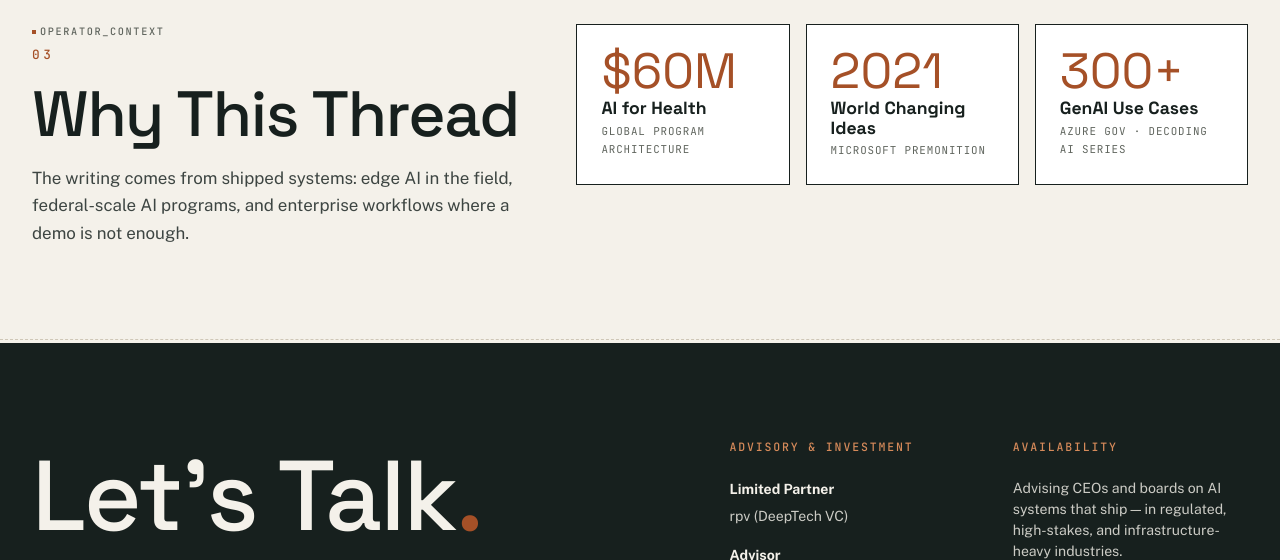
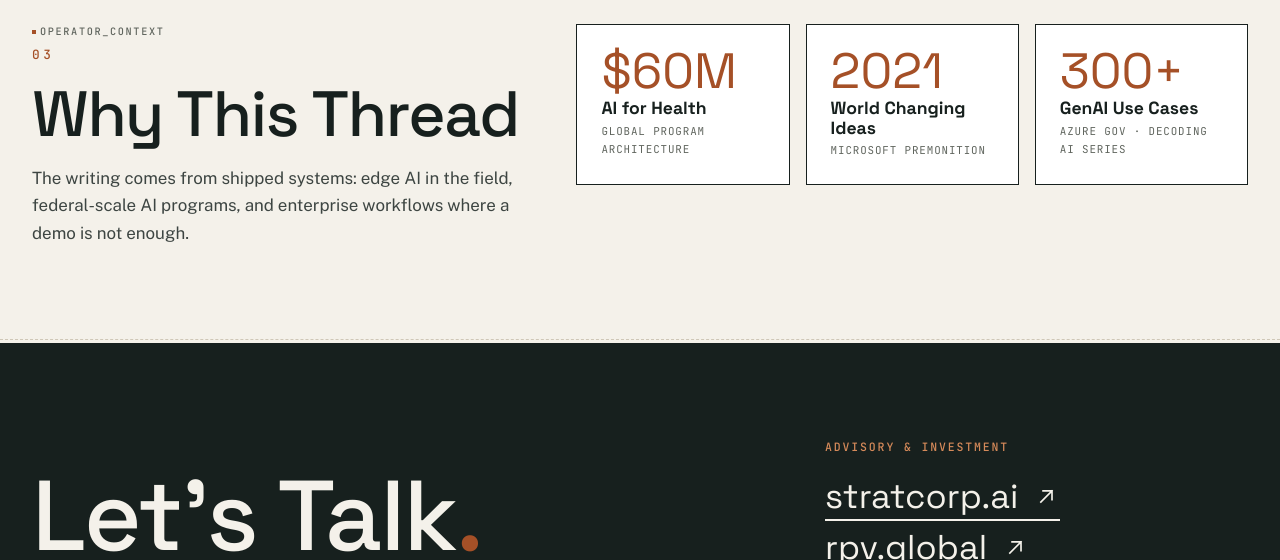
Before and after one commit to siddharthachaturvedi/sidc-portfolio, a website: page index.html in a window 1280 px wide. Shown: the part 2486-3046 px from the top of the page. Drawn offline with nearby package versions, Linux system fonts and the light colour scheme.

Commit message:
Simplify footer advisory links

```diff
--- a/css/styles.css
+++ b/css/styles.css
@@ -1526,7 +1526,8 @@ h1, h2, h3, h4 {
 
 .site-footer__columns {
   display: grid;
-  gap: var(--space-xl);
+  gap: var(--space-md);
+  max-width: 28rem;
 }
 
 .site-footer h3 {
@@ -1543,19 +1544,47 @@ h1, h2, h3, h4 {
   padding: 0;
   margin: 0;
   display: grid;
-  gap: var(--space-sm);
+  gap: var(--space-xs);
 }
 
 .site-footer li {
-  display: flex;
-  flex-direction: column;
-  gap: var(--space-2xs);
-  font-size: 0.88rem;
-  color: rgba(244, 241, 234, 0.82);
-}
-
-.site-footer li strong {
+  display: block;
+}
+
+.advisory-link {
+  display: inline-flex;
+  align-items: center;
+  gap: 0.42em;
+  width: fit-content;
+  max-width: 100%;
+  padding-bottom: 0.12em;
+  border-bottom: 2px solid currentColor;
   color: var(--bg-washi);
+  font-family: var(--font-display);
+  font-size: clamp(1.45rem, 3vw, 2.15rem);
+  line-height: 1.08;
+  transition:
+    color var(--transition-premium),
+    border-color var(--transition-premium);
+}
+
+.advisory-link svg {
+  flex: 0 0 auto;
+  width: 0.78em;
+  height: 0.78em;
+  transition:
+    color var(--transition-premium),
+    transform var(--transition-premium);
+}
+
+.advisory-link:hover,
+.advisory-link:focus-visible {
+  color: var(--vermillion-light);
+}
+
+.advisory-link:hover svg,
+.advisory-link:focus-visible svg {
+  transform: translate(3px, -3px);
 }
 
 .site-footer p {
@@ -1652,11 +1681,13 @@ h2[data-num]::before {
   }
 
   .site-footer__grid {
-    grid-template-columns: minmax(0, 1.1fr) minmax(0, 0.9fr);
+    grid-template-columns: minmax(0, 1fr) minmax(22rem, 0.58fr);
+    align-items: end;
   }
 
   .site-footer__columns {
-    grid-template-columns: repeat(2, minmax(0, 1fr));
+    justify-self: end;
+    width: 100%;
   }
 
   .site-footer__bottom {
--- a/index.html
+++ b/index.html
@@ -88,19 +88,27 @@
         },
         {
           "@type": "Organization",
-          "name": "Stratified Advisory",
+          "name": "StratCorp.AI",
           "url": "https://stratcorp.ai/"
         }
       ],
       "memberOf": [
         {
           "@type": "Organization",
+          "name": "StratCorp.AI",
+          "url": "https://stratcorp.ai/",
+          "description": "Board Advisory & AI Governance — Partner"
+        },
+        {
+          "@type": "Organization",
           "name": "rpv",
+          "url": "https://rpv.global/",
           "description": "Deep Tech VC — Limited Partner"
         },
         {
           "@type": "Organization",
           "name": "Loyal VC",
+          "url": "https://loyal.vc/",
           "description": "Pre-seed Mentorship — Advisor"
         }
       ],
@@ -471,19 +479,30 @@
           <h3 id="advisory-title">Advisory &amp; Investment</h3>
           <ul>
             <li>
-              <strong>Limited Partner</strong>
-              <span>rpv (DeepTech VC)</span>
+              <a class="advisory-link" href="https://stratcorp.ai/" target="_blank" rel="noopener noreferrer" aria-label="Open StratCorp.AI in a new tab">
+                <span>stratcorp.ai</span>
+                <svg aria-hidden="true" viewBox="0 0 24 24">
+                  <path d="M7 17L17 7M9 7h8v8" />
+                </svg>
+              </a>
             </li>
             <li>
-              <strong>Advisor</strong>
-              <span>Loyal VC (Pre-seed Mentorship)</span>
+              <a class="advisory-link" href="https://rpv.global/" target="_blank" rel="noopener noreferrer" aria-label="Open rpv in a new tab">
+                <span>rpv.global</span>
+                <svg aria-hidden="true" viewBox="0 0 24 24">
+                  <path d="M7 17L17 7M9 7h8v8" />
+                </svg>
+              </a>
+            </li>
+            <li>
+              <a class="advisory-link" href="https://loyal.vc/" target="_blank" rel="noopener noreferrer" aria-label="Open Loyal VC in a new tab">
+                <span>loyal.vc</span>
+                <svg aria-hidden="true" viewBox="0 0 24 24">
+                  <path d="M7 17L17 7M9 7h8v8" />
+                </svg>
+              </a>
             </li>
           </ul>
-        </section>
-
-        <section aria-labelledby="availability-title">
-          <h3 id="availability-title">Availability</h3>
-          <p>Advising CEOs and boards on AI systems that ship — in regulated, high-stakes, and infrastructure-heavy industries.</p>
         </section>
       </div>
 
```
